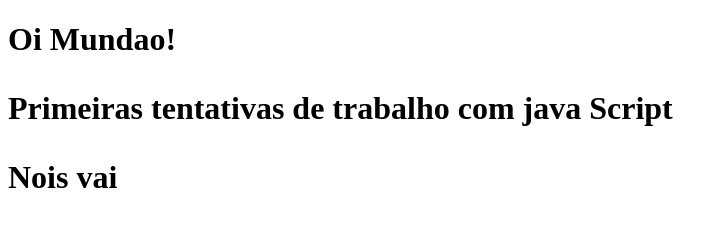
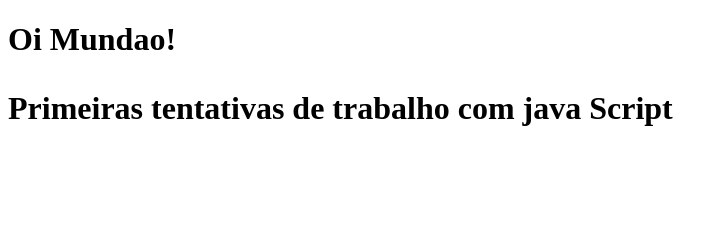
Before and after one commit to DWEBOO-IWW-2025-Kayo-motta/A-A-3-Tri-Kayo-Motta, a plain HTML site: page index.html in a window 1280 px wide. Shown: the whole page, without its empty margins (0-728 px from the left). Drawn offline with Linux system fonts and the light colour scheme.

Commit message:
atualizando index.html

```diff
--- a/index.html
+++ b/index.html
@@ -8,6 +8,5 @@
 <body>
   <h1>Oi Mundao!<h1>
     <p>Primeiras tentativas de trabalho com java Script</p>
-      <p>Nois vai
 </body>
 </html>
```
